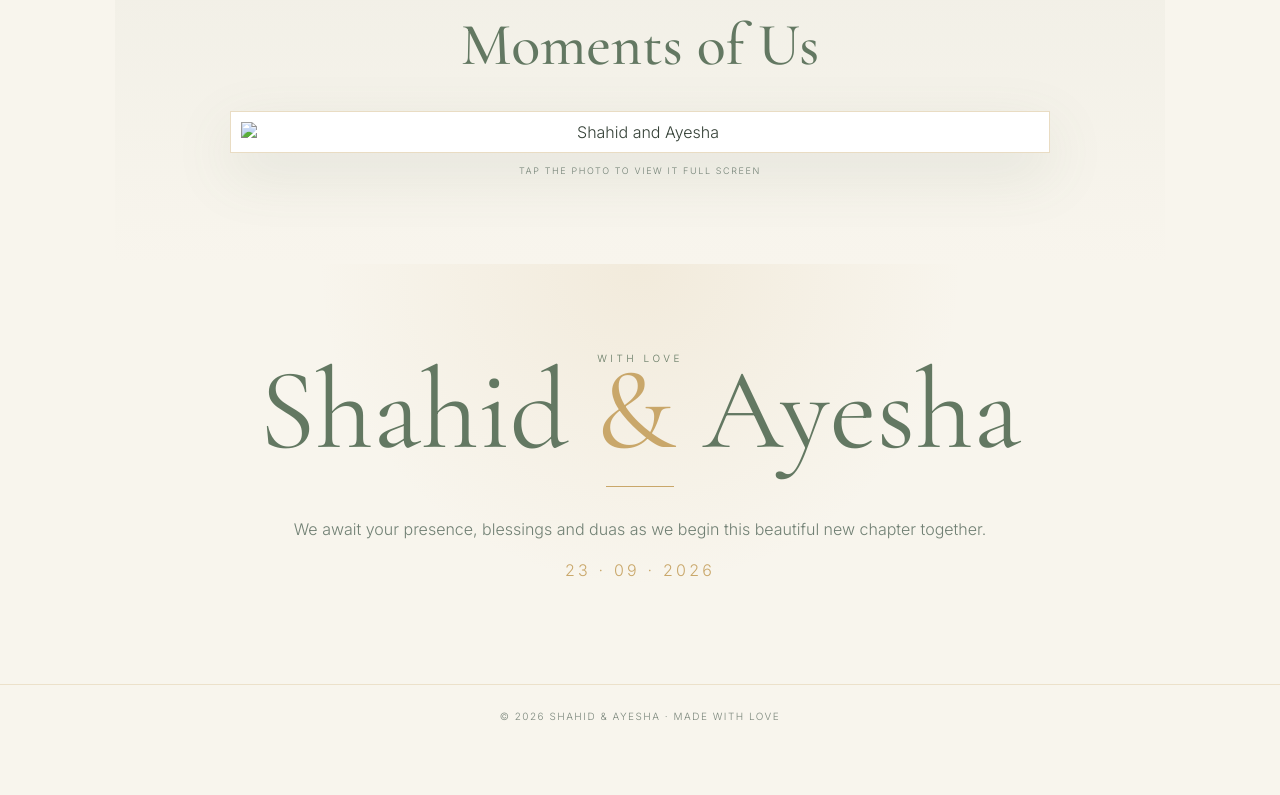
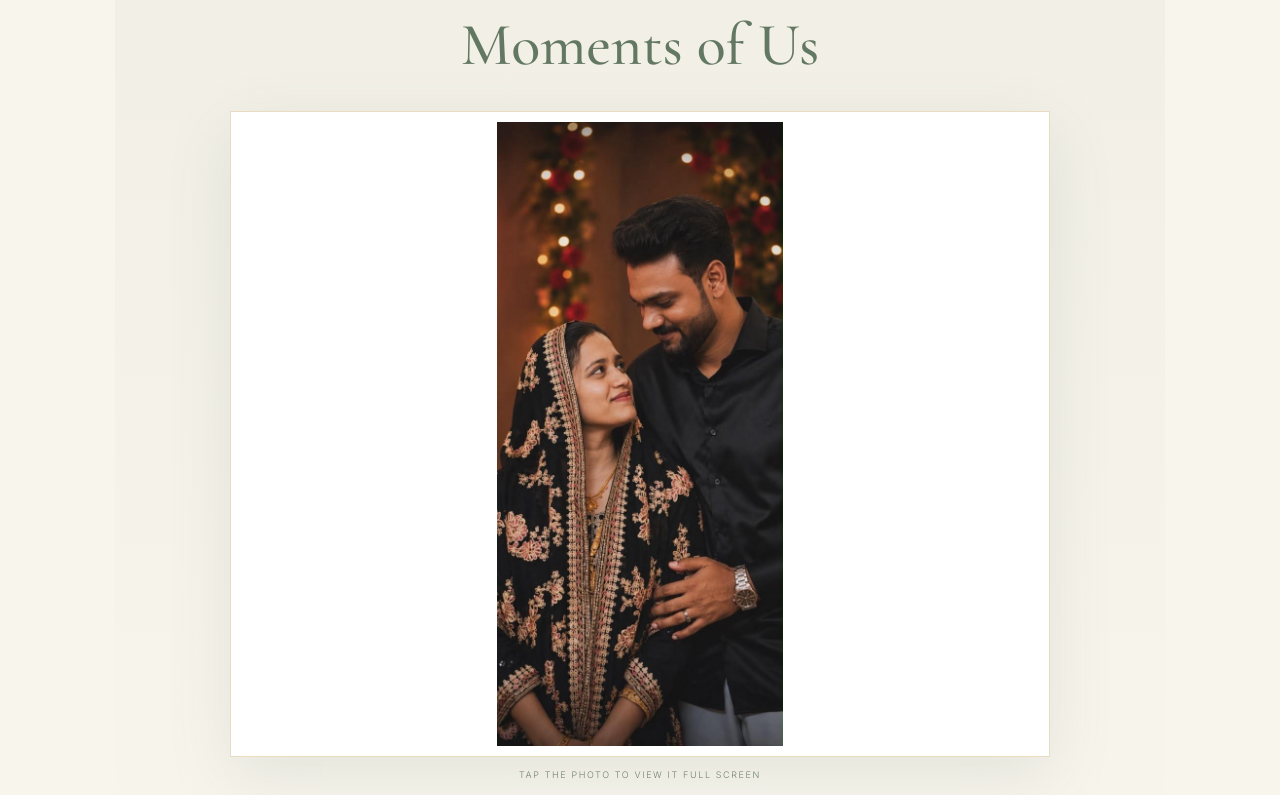
Before and after one commit to shahid10sachin-pixel/ShahidAyesha, a plain HTML site: page index.html in a window 1280 px wide. Shown: the part 2385-3180 px from the top of the page. Before the commit the page ends 3132 px from the top, so only its background shows below. Drawn offline with nearby package versions, Linux system fonts and the light colour scheme; a web font is replaced by a local one.

Commit message:
Fix image source path in moments section

```diff
--- a/index.html
+++ b/index.html
@@ -62,7 +62,7 @@
 <section class="section moments center">
 <div class="ey">A memory to keep</div>
 <h2 style="font:500 60px 'Cormorant Garamond';margin:12px 0;color:var(--sage2)">Moments of Us</h2>
-<div class="photo-frame" onclick="openPhoto()"><img src="images/moments-of-us.jpeg" alt="Shahid and Ayesha"></div>
+<div class="photo-frame" onclick="openPhoto()"><img src="moments-of-us.jpeg" alt="Shahid and Ayesha"></div>
 <div class="hint">Tap the photo to view it full screen</div>
 </section>
 
```
